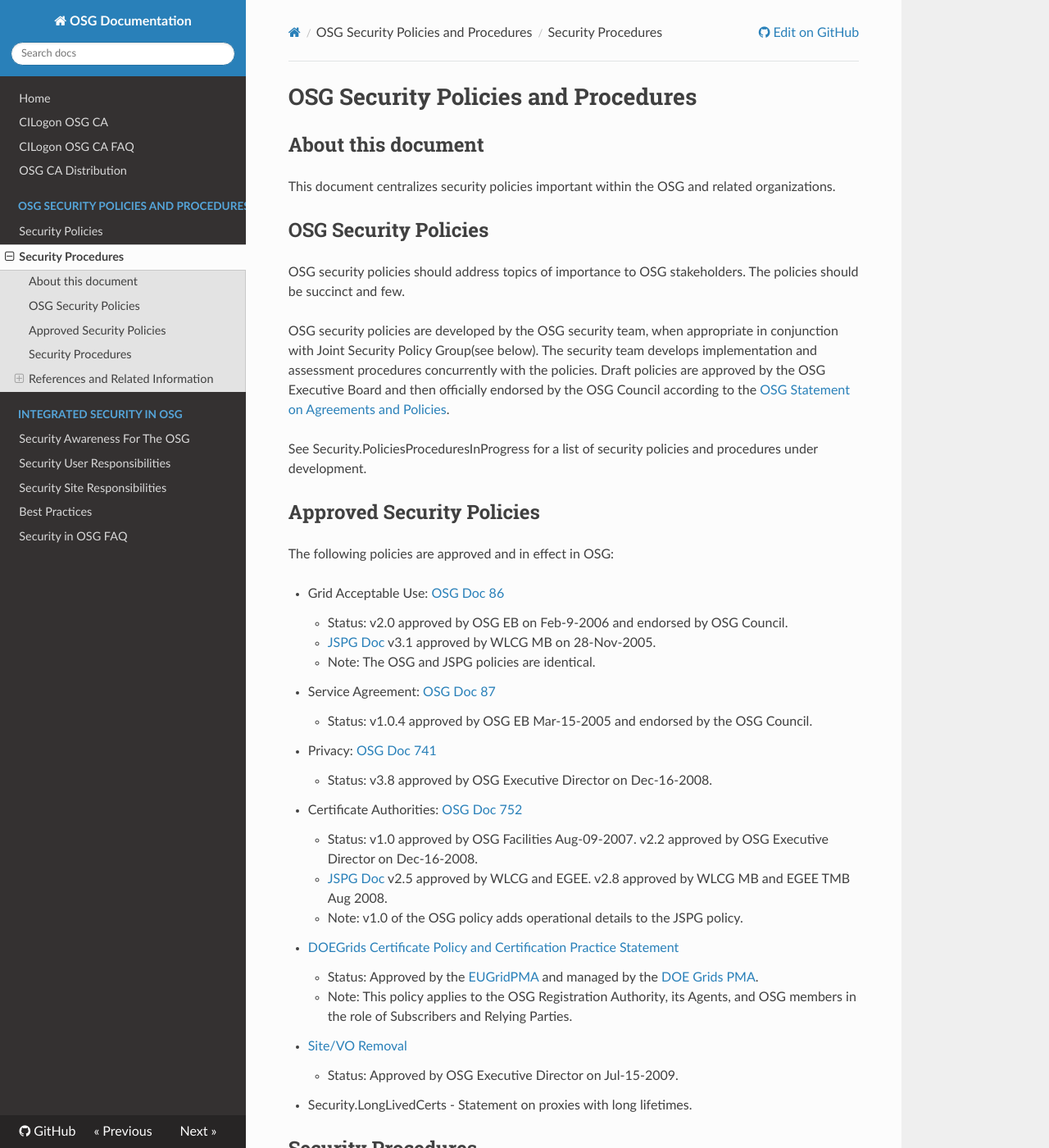
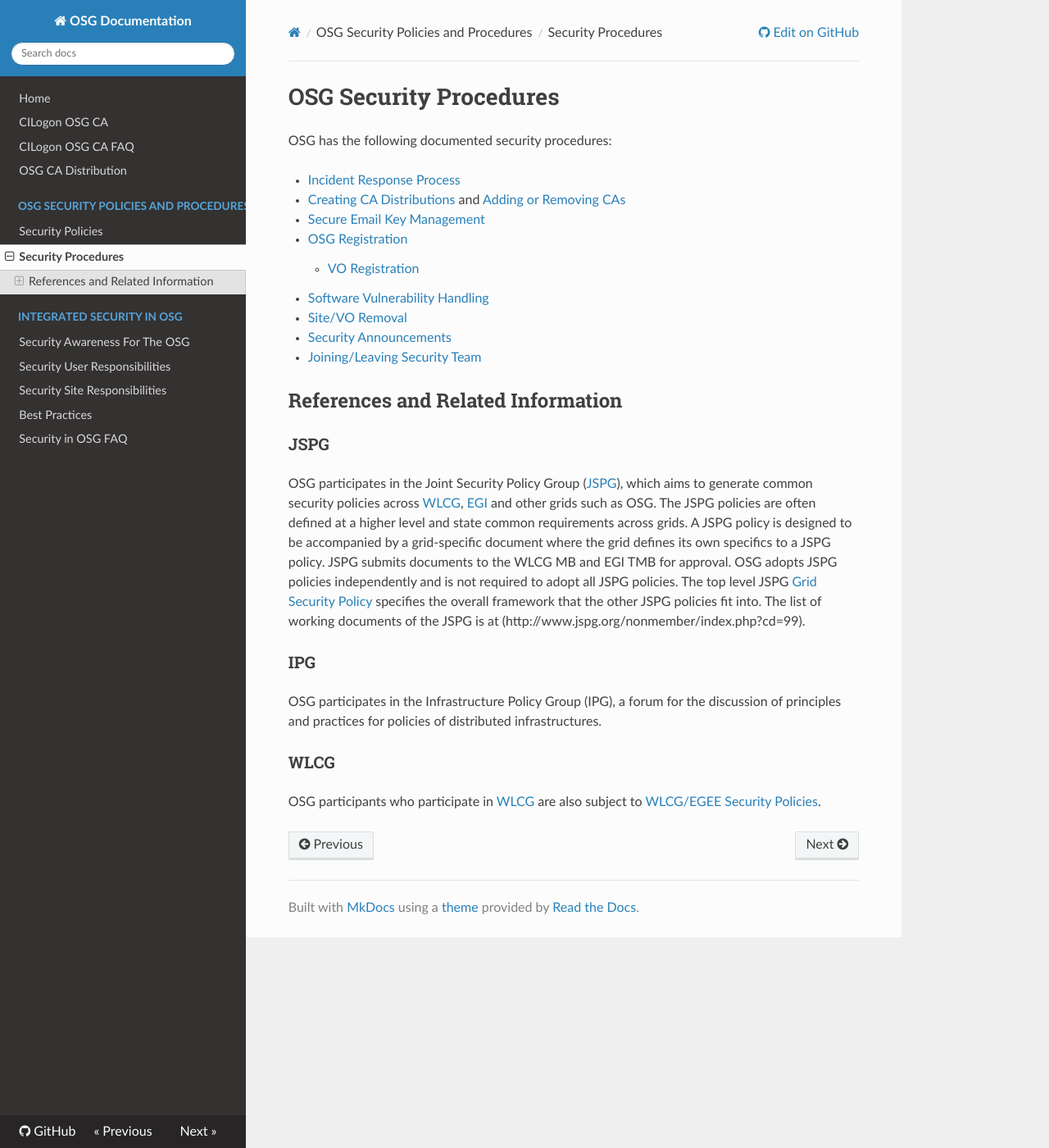
Before and after one commit to opensciencegrid/security, an MkDocs documentation site: the page built from docs/OSGSecurityProcedures.md, in a window 1280 px wide and 1400 px high. Shown: the whole window at 82% size. Built offline with MkDocs 1.6.1, drawn with Linux system fonts in a browser that asks for light colours; nearby versions of some CDN libraries; old or Windows-style settings are respelled for this version of MkDocs.

Commit message:
Update OSGSecurityProcedures.md
Moving policies to another document

```diff
--- a/docs/OSGSecurityProcedures.md
+++ b/docs/OSGSecurityProcedures.md
@@ -1,47 +1,4 @@
-**OSG Security Policies and Procedures**
-========================================
-
-About this document
--------------------
-
-This document centralizes security policies important within the OSG and related organizations.
-
-OSG Security Policies
----------------------
-
-OSG security policies should address topics of importance to OSG stakeholders. The policies should be succinct and few.
-
-OSG security policies are developed by the OSG security team, when appropriate in conjunction with Joint Security Policy Group(see below). The security team develops implementation and assessment procedures concurrently with the policies. Draft policies are approved by the OSG Executive Board and then officially endorsed by the OSG Council according to the [OSG Statement on Agreements and Policies](http://osg-docdb.opensciencegrid.org/cgi-bin/ShowDocument?docid=539).
-
-See Security.PoliciesProceduresInProgress for a list of security policies and procedures under development.
-
-Approved Security Policies
---------------------------
-
-The following policies are approved and in effect in OSG:
-
--   Grid Acceptable Use: [OSG Doc 86](http://osg-docdb.opensciencegrid.org/cgi-bin/ShowDocument?docid=86)
-    -   Status: v2.0 approved by OSG EB on Feb-9-2006 and endorsed by OSG Council.
-    -   [JSPG Doc](https://edms.cern.ch/document/428036) v3.1 approved by WLCG MB on 28-Nov-2005.
-    -   Note: The OSG and JSPG policies are identical.
--   Service Agreement: [OSG Doc 87](http://osg-docdb.opensciencegrid.org/cgi-bin/ShowDocument?docid=87)
-    -   Status: v1.0.4 approved by OSG EB Mar-15-2005 and endorsed by the OSG Council.
--   Privacy: [OSG Doc 741](http://osg-docdb.opensciencegrid.org/cgi-bin/ShowDocument?docid=741)
-    -   Status: v3.8 approved by OSG Executive Director on Dec-16-2008.
--   Certificate Authorities: [OSG Doc 752](http://osg-docdb.opensciencegrid.org/cgi-bin/ShowDocument?docid=752)
-    -   Status: v1.0 approved by OSG Facilities Aug-09-2007. v2.2 approved by OSG Executive Director on Dec-16-2008.
-    -   [JSPG Doc](https://edms.cern.ch/document/428038) v2.5 approved by WLCG and EGEE. v2.8 approved by WLCG MB and EGEE TMB Aug 2008.
-    -   Note: v1.0 of the OSG policy adds operational details to the JSPG policy.
--   [DOEGrids Certificate Policy and Certification Practice Statement](http://www.doegrids.org/Docs/CP-CPS.pdf)
-    -   Status: Approved by the [EUGridPMA](http://www.eugridpma.org/) and managed by the [DOE Grids PMA](http://www.doegrids.org/pages/doegridspma.html).
-    -   Note: This policy applies to the OSG Registration Authority, its Agents, and OSG members in the role of Subscribers and Relying Parties.
--   [Site/VO Removal ](https://twiki.grid.iu.edu/bin/view/ReleaseDocumentation/Removal)
-    -   Status: Approved by OSG Executive Director on Jul-15-2009.
--   Security.LongLivedCerts - Statement on proxies with long lifetimes.
-
-Security Procedures
--------------------
-
+# OSG Security Procedures
 OSG has the following documented security procedures:
 
 -   [Incident Response Process](https://twiki.grid.iu.edu/bin/view/Security/IncidentResponseProcess)
```
